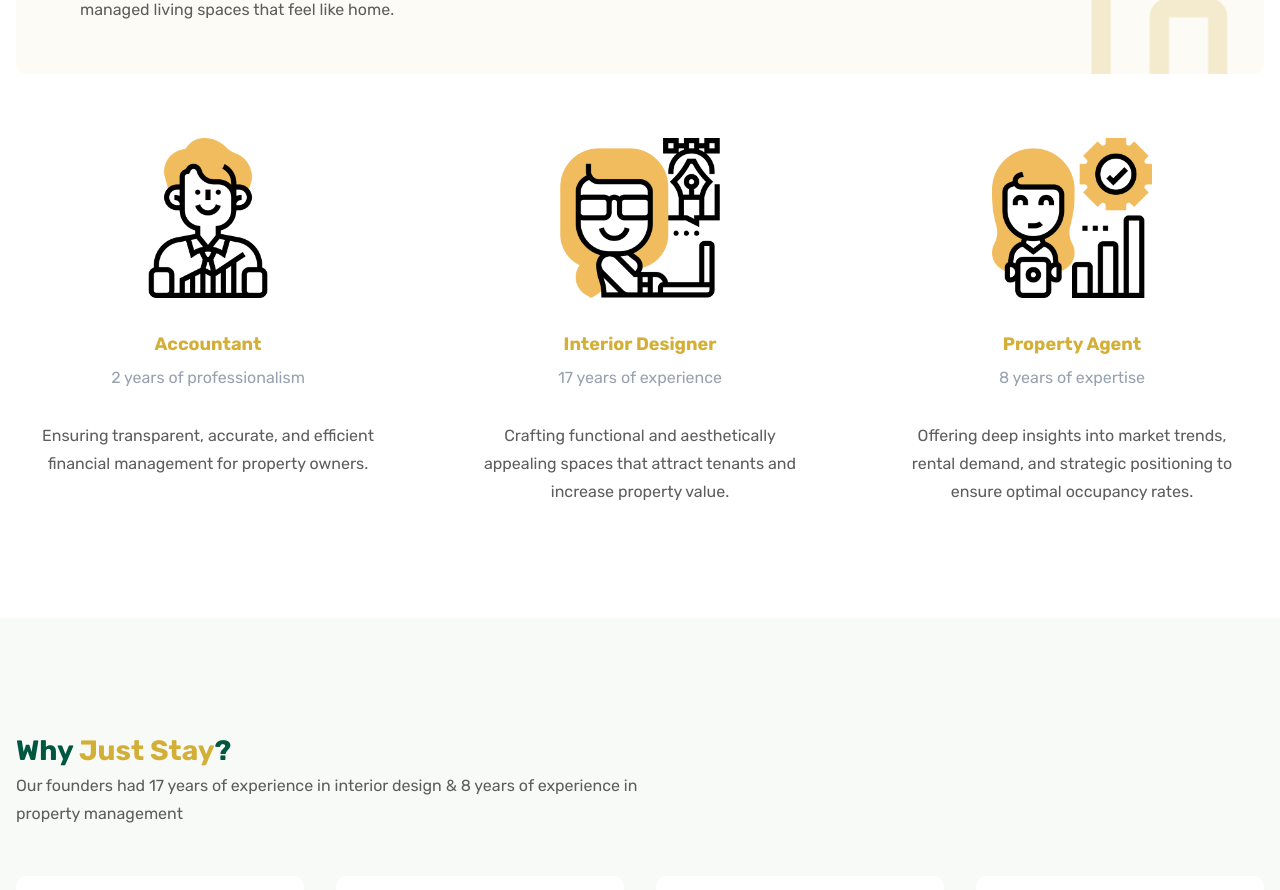
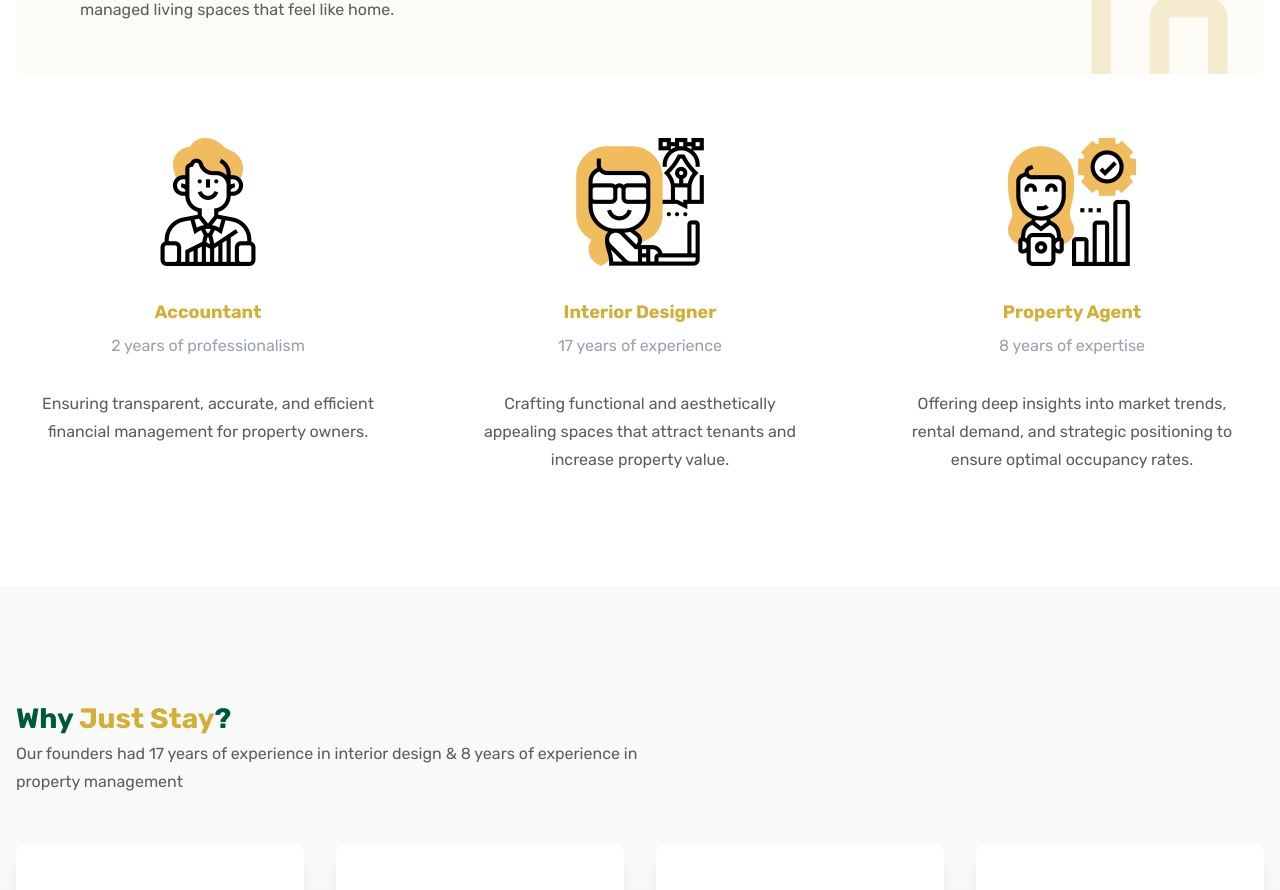
Before and after one commit to JKQuah/just-stay-living, a Next.js app: page / in a window 1280 px wide. Shown: the part 1460-2350 px from the top of the page. Built offline with nearby package versions, Linux system fonts and the light colour scheme.

Commit message:
[Style] Minor changes on styles

```diff
--- a/sections/team/index.tsx
+++ b/sections/team/index.tsx
@@ -81,7 +81,7 @@
                     alt={team.title.toLowerCase().replaceAll(" ", "-")}
                     width={1080}
                     height={1080}
-                    className="w-40 h-40 mx-auto"
+                    className="w-32 h-32 mx-auto"
                   />
 
                   <div className="space-y-2">
```
